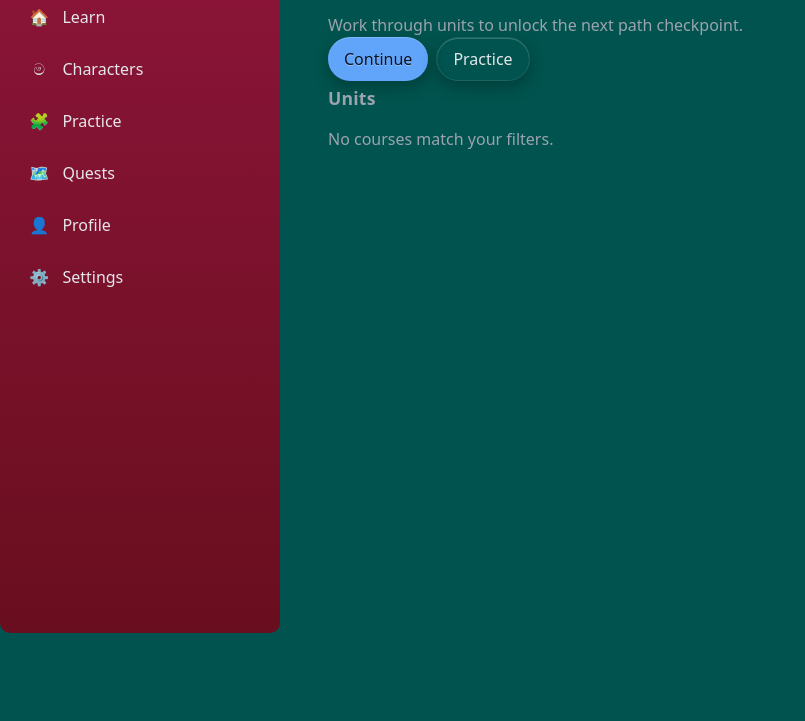
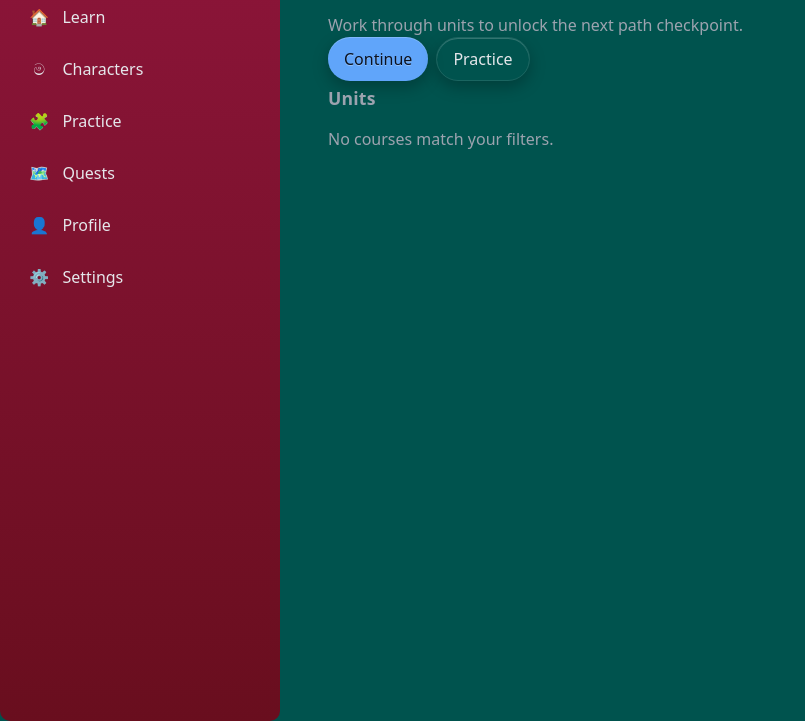
Before and after one commit to Minestorm01/BashaLanka, a plain HTML site: page index.html in a window 1280 px wide. Shown: the part 79-800 px from the top of the page, without its empty margins (0-805 px from the left). Drawn offline with Linux system fonts and the light colour scheme; a web font is replaced by a local one.

Commit message:
Update styles.css

```diff
--- a/styles.css
+++ b/styles.css
@@ -568,8 +568,10 @@ img, svg, video { max-width: 100%; height: auto; display: block; }
   .sidebar {
     position: sticky;
     top: calc(var(--topbar-h) + 12px);
-    max-height: calc(100dvh - var(--topbar-h) - 24px);
+    min-height: calc(100dvh - var(--topbar-h) - 24px);
+    height: 100%;
     overflow: auto;
+    align-self: stretch;
   }
 }
 
```
